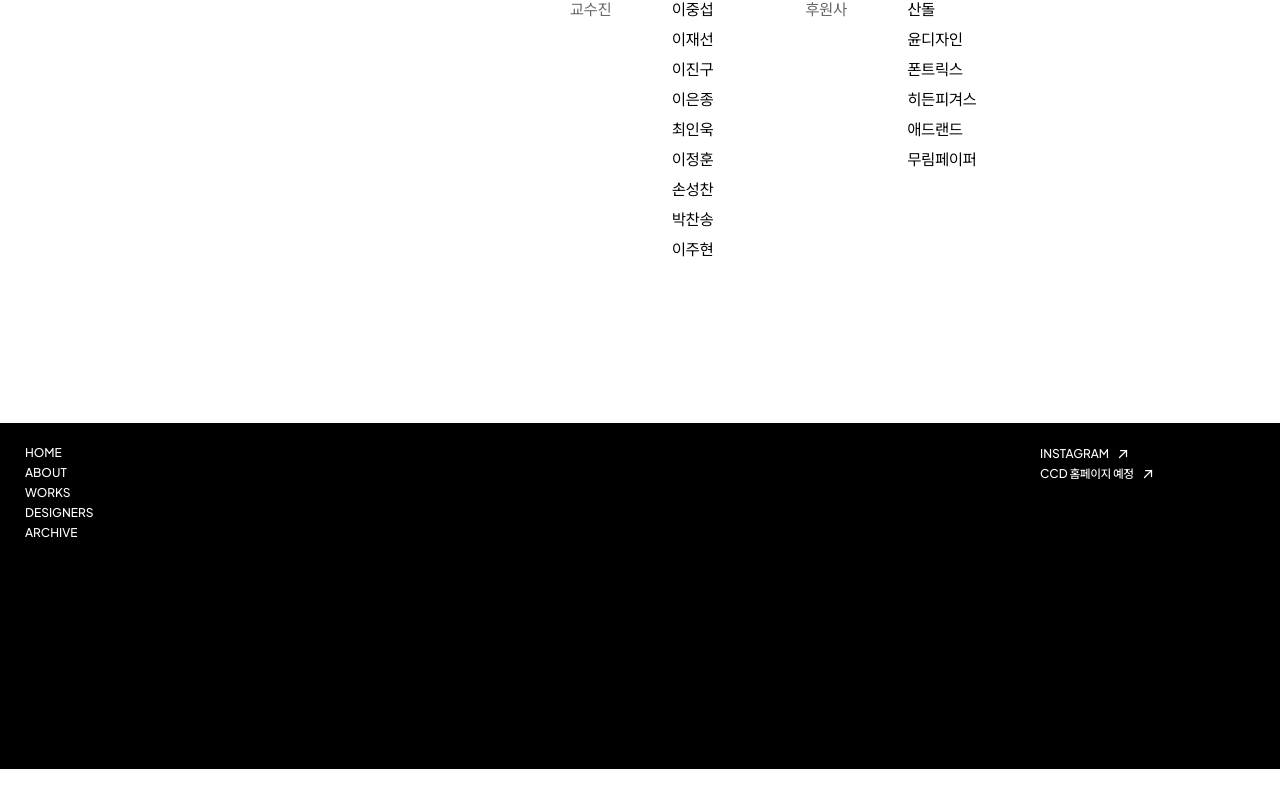
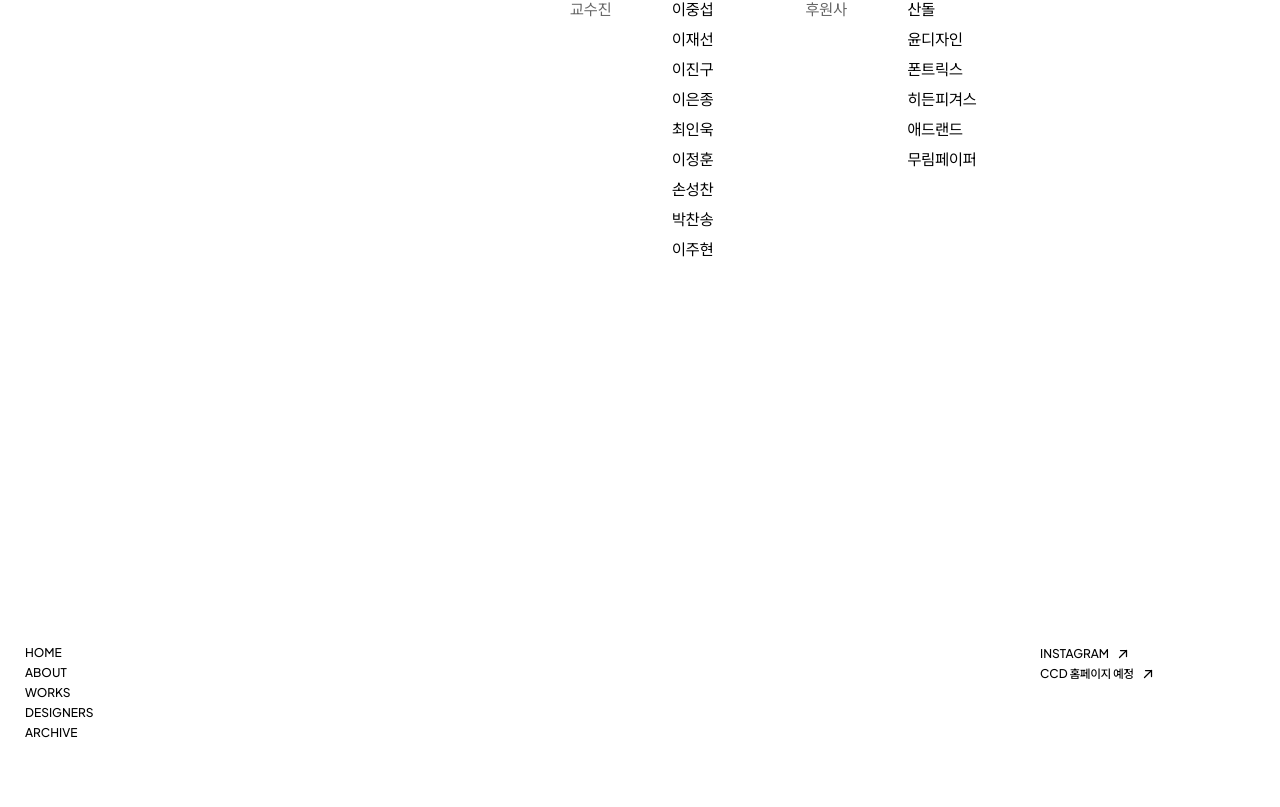
Before and after one commit to handong-global-university-ccd/hgu-filling-to-flowing, a Next.js app: page /about in a window 1280 px wide. Shown: the part 925-1732 px from the top of the page. Before the commit the page ends 1694 px from the top, so only its background shows below. Built offline with nearby package versions, Linux system fonts and the light colour scheme; no server answers.

Commit message:
fix: 푸터 색이 페이지 배경을 따라가도록 수정

```diff
--- a/src/app/about/page.tsx
+++ b/src/app/about/page.tsx
@@ -43,7 +43,7 @@ function CreditGroup({ title, children }: { title: string; children: React.React
 export default function AboutPage() {
   return (
     <PageShell>
-      <div className="grid gap-y-16 pt-[118px] pb-40 lg:grid-cols-[43.75%_1fr]">
+      <div className="grid gap-y-16 pt-[118px] pb-90 lg:grid-cols-[43.75%_1fr]">
         {/* ───── 좌측: 전시 개요 ───── */}
         <div className="px-margin lg:pr-0">
           <div className="max-w-[529px]">
--- a/src/components/layout/PageShell.tsx
+++ b/src/components/layout/PageShell.tsx
@@ -4,6 +4,7 @@ import { cn } from "@/lib/cn";
 
 /**
  * 헤더(fixed) 높이만큼 본문을 내려주는 공통 레이아웃.
+ * 헤더·푸터 모두 페이지 배경(inverse)을 따라간다 — 홈만 검정, 나머지는 흰색.
  * filters=true 면 헤더가 분야 탭·검색을 포함한 Default(176px) 변형이 된다.
  * 이때 상태는 WorksFilterProvider 가 공급하므로 이 컴포넌트 바깥에서 감싸야 한다.
  */
@@ -24,7 +25,7 @@ export default function PageShell({
       <main id="main" className={cn("min-h-svh", filters ? "pt-[176px]" : "pt-[110px]", className)}>
         {children}
       </main>
-      <Footer />
+      <Footer inverse={inverse} />
     </div>
   );
 }
```
